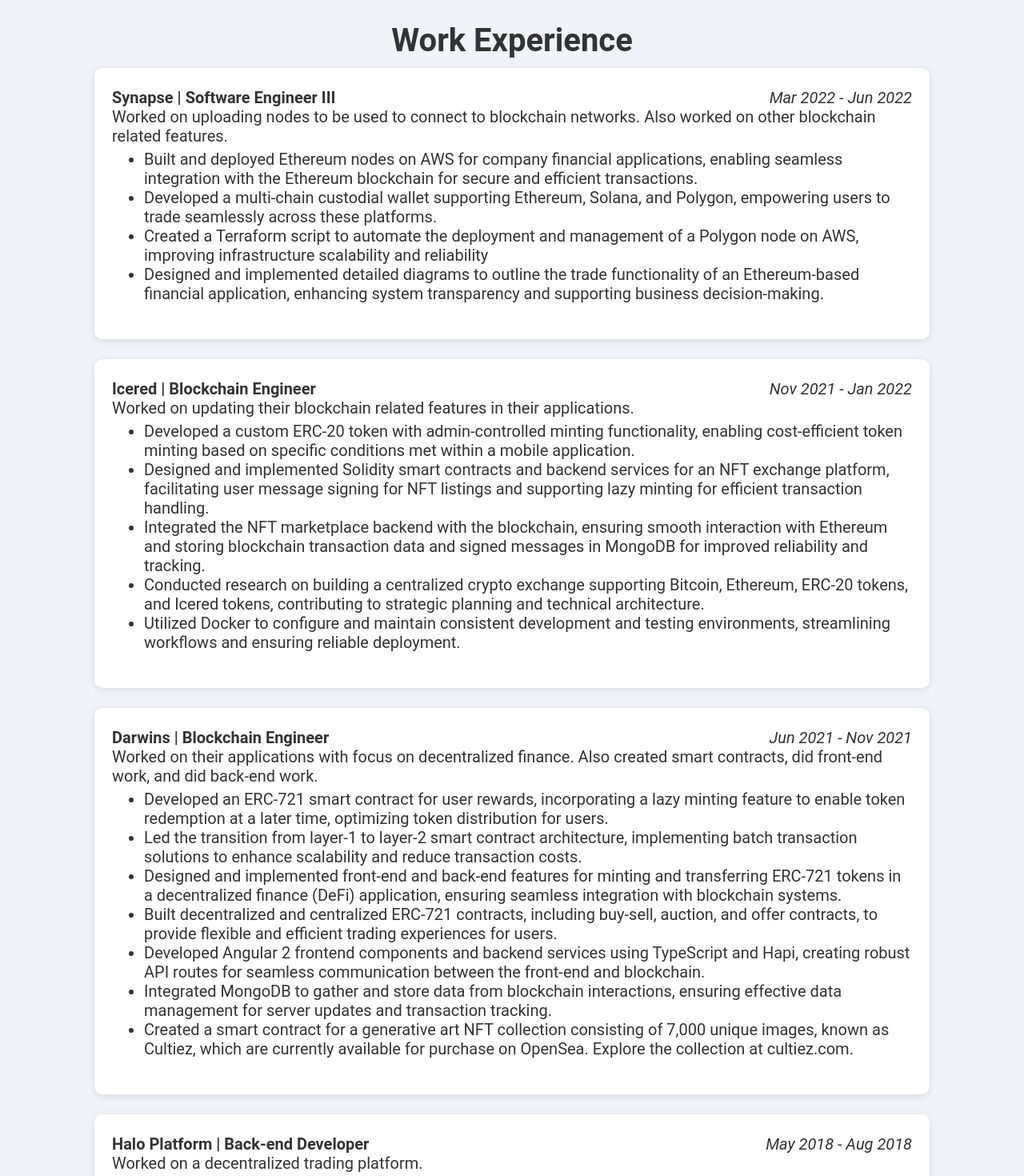
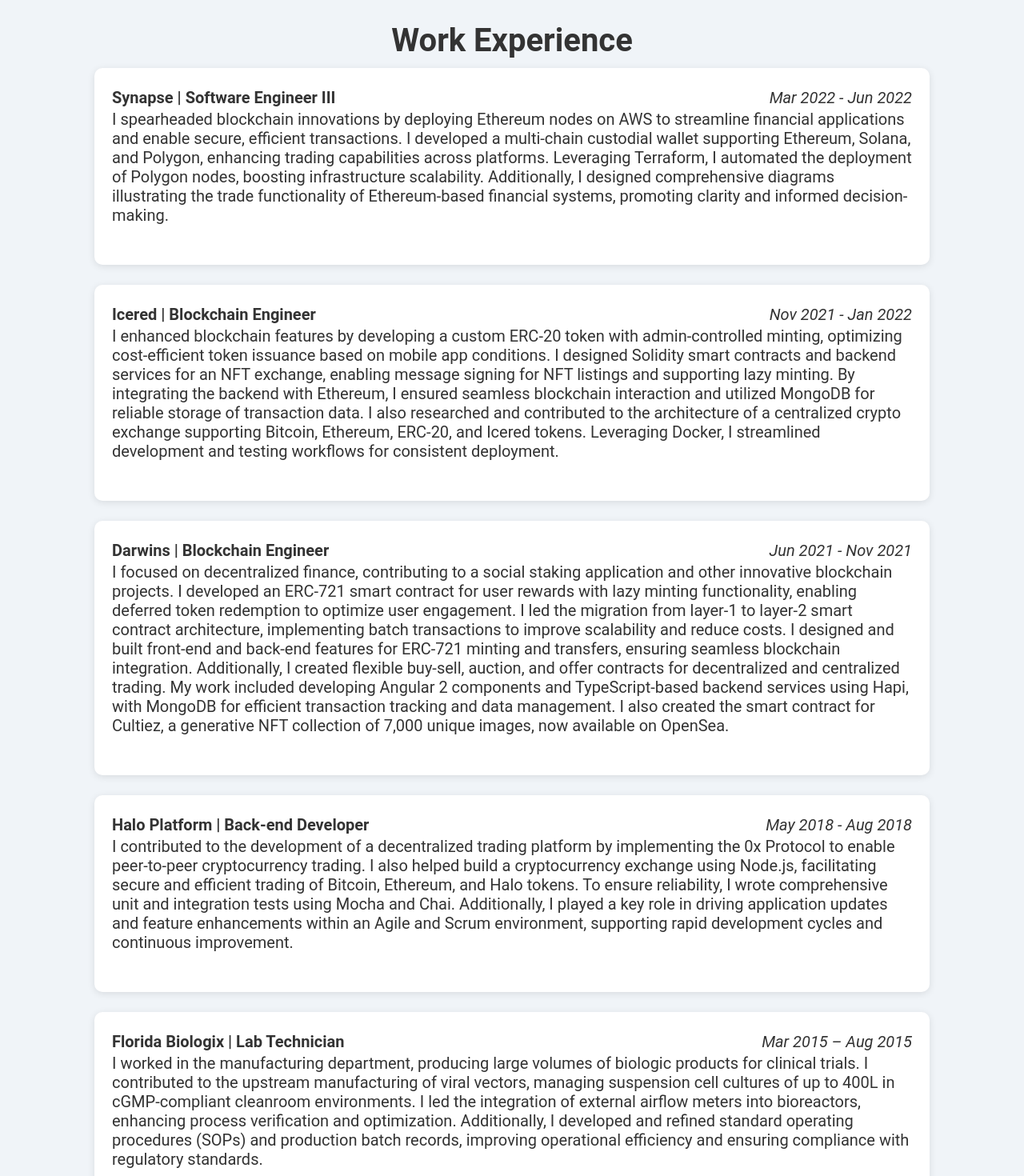
Before and after one commit to zhiwenh/personal-website, a React (Create React App) app in the folder client/: page / in a window 1280 px wide. Shown: the part 7780-9250 px from the top of the page at 80% size. Built offline with nearby package versions, Linux system fonts and the light colour scheme.

Commit message:
Updated website

```diff
--- a/client/src/App.css
+++ b/client/src/App.css
@@ -381,6 +381,7 @@
 .work-experience-company-name-and-dates-worked-wrap {
   display: flex;
   flex-direction: row;
+  margin-bottom: 3px;
 }
 
 .work-experience-company-name {
--- a/client/src/App.js
+++ b/client/src/App.js
@@ -356,63 +356,36 @@
           <WorkExperience
             companyNameAndPosition="Synapse | Software Engineer III"
             datesWorked="Mar 2022 - Jun 2022"
-            companyDescription="Worked on uploading nodes to be used to connect
-            to blockchain networks. Also worked on other blockchain related features."
+            companyDescription="I spearheaded blockchain innovations by deploying Ethereum nodes on AWS to streamline financial applications and enable secure, efficient transactions. I developed a multi-chain custodial wallet supporting Ethereum, Solana, and Polygon, enhancing trading capabilities across platforms. Leveraging Terraform, I automated the deployment of Polygon nodes, boosting infrastructure scalability. Additionally, I designed comprehensive diagrams illustrating the trade functionality of Ethereum-based financial systems, promoting clarity and informed decision-making."
             jobAccomplishments={[
-              'Built and deployed Ethereum nodes on AWS for company financial applications, enabling seamless integration with the Ethereum blockchain for secure and efficient transactions.',
-              'Developed a multi-chain custodial wallet supporting Ethereum, Solana, and Polygon, empowering users to trade seamlessly across these platforms.',
-              'Created a Terraform script to automate the deployment and management of a Polygon node on AWS, improving infrastructure scalability and reliability',
-              'Designed and implemented detailed diagrams to outline the trade functionality of an Ethereum-based financial application, enhancing system transparency and supporting business decision-making.'
             ]}
           />
           <WorkExperience
             companyNameAndPosition="Icered | Blockchain Engineer"
             datesWorked="Nov 2021 - Jan 2022"
-            companyDescription="Worked on updating their blockchain related features
-            in their applications."
+            companyDescription="I enhanced blockchain features by developing a custom ERC-20 token with admin-controlled minting, optimizing cost-efficient token issuance based on mobile app conditions. I designed Solidity smart contracts and backend services for an NFT exchange, enabling message signing for NFT listings and supporting lazy minting. By integrating the backend with Ethereum, I ensured seamless blockchain interaction and utilized MongoDB for reliable storage of transaction data. I also researched and contributed to the architecture of a centralized crypto exchange supporting Bitcoin, Ethereum, ERC-20, and Icered tokens. Leveraging Docker, I streamlined development and testing workflows for consistent deployment."
             jobAccomplishments={[
-              'Developed a custom ERC-20 token with admin-controlled minting functionality, enabling cost-efficient token minting based on specific conditions met within a mobile application.',
-              'Designed and implemented Solidity smart contracts and backend services for an NFT exchange platform, facilitating user message signing for NFT listings and supporting lazy minting for efficient transaction handling.',
-              'Integrated the NFT marketplace backend with the blockchain, ensuring smooth interaction with Ethereum and storing blockchain transaction data and signed messages in MongoDB for improved reliability and tracking.',
-              'Conducted research on building a centralized crypto exchange supporting Bitcoin, Ethereum, ERC-20 tokens, and Icered tokens, contributing to strategic planning and technical architecture.',
-              'Utilized Docker to configure and maintain consistent development and testing environments, streamlining workflows and ensuring reliable deployment.'
             ]}
           />
           <WorkExperience
             companyNameAndPosition="Darwins | Blockchain Engineer"
             datesWorked="Jun 2021 - Nov 2021"
-            companyDescription="Worked on their applications with focus on decentralized
-            finance. Also created smart contracts, did front-end work, and did back-end work."
+            companyDescription="I focused on decentralized finance, contributing to a social staking application and other innovative blockchain projects. I developed an ERC-721 smart contract for user rewards with lazy minting functionality, enabling deferred token redemption to optimize user engagement. I led the migration from layer-1 to layer-2 smart contract architecture, implementing batch transactions to improve scalability and reduce costs. I designed and built front-end and back-end features for ERC-721 minting and transfers, ensuring seamless blockchain integration. Additionally, I created flexible buy-sell, auction, and offer contracts for decentralized and centralized trading. My work included developing Angular 2 components and TypeScript-based backend services using Hapi, with MongoDB for efficient transaction tracking and data management. I also created the smart contract for Cultiez, a generative NFT collection of 7,000 unique images, now available on OpenSea."
             jobAccomplishments={[
-              'Developed an ERC-721 smart contract for user rewards, incorporating a lazy minting feature to enable token redemption at a later time, optimizing token distribution for users.',
-              'Led the transition from layer-1 to layer-2 smart contract architecture, implementing batch transaction solutions to enhance scalability and reduce transaction costs.',
-              'Designed and implemented front-end and back-end features for minting and transferring ERC-721 tokens in a decentralized finance (DeFi) application, ensuring seamless integration with blockchain systems.',
-              'Built decentralized and centralized ERC-721 contracts, including buy-sell, auction, and offer contracts, to provide flexible and efficient trading experiences for users.',
-              'Developed Angular 2 frontend components and backend services using TypeScript and Hapi, creating robust API routes for seamless communication between the front-end and blockchain.',
-              'Integrated MongoDB to gather and store data from blockchain interactions, ensuring effective data management for server updates and transaction tracking.',
-              'Created a smart contract for a generative art NFT collection consisting of 7,000 unique images, known as Cultiez, which are currently available for purchase on OpenSea. Explore the collection at cultiez.com.'
             ]}
           />
           <WorkExperience
             companyNameAndPosition="Halo Platform | Back-end Developer"
             datesWorked="May 2018 - Aug 2018"
-            companyDescription="Worked on a decentralized trading platform."
+            companyDescription="I contributed to the development of a decentralized trading platform by implementing the 0x Protocol to enable peer-to-peer cryptocurrency trading. I also helped build a cryptocurrency exchange using Node.js, facilitating secure and efficient trading of Bitcoin, Ethereum, and Halo tokens. To ensure reliability, I wrote comprehensive unit and integration tests using Mocha and Chai. Additionally, I played a key role in driving application updates and feature enhancements within an Agile and Scrum environment, supporting rapid development cycles and continuous improvement."
             jobAccomplishments={[
-              "Researched and implemented the 0x Protocol to develop a decentralized exchange, enhancing the platform's ability to facilitate peer-to-peer trading of cryptocurrencies.",
-              'Contributed to the development of a cryptocurrency exchange using Node.js, enabling seamless trading of Bitcoin, Ethereum, and Halo tokens with an emphasis on performance and security.',
-              'Created comprehensive unit and integration tests with Mocha and Chai, ensuring the reliability and stability of the exchange’s core functions and processes.',
-              'Led application updates and feature enhancements within an Agile and Scrum environment, driving fast-paced software iterations and continuous improvement.'
             ]}
           />
           <WorkExperience
             companyNameAndPosition="Florida Biologix | Lab Technician"
             datesWorked="Mar 2015 – Aug 2015"
-            companyDescription="Worked in the manufacturing department of the company
-            producing large volumes of biologic products."
+            companyDescription="I worked in the manufacturing department, producing large volumes of biologic products for clinical trials. I contributed to the upstream manufacturing of viral vectors, managing suspension cell cultures of up to 400L in cGMP-compliant cleanroom environments. I led the integration of external airflow meters into bioreactors, enhancing process verification and optimization. Additionally, I developed and refined standard operating procedures (SOPs) and production batch records, improving operational efficiency and ensuring compliance with regulatory standards."
             jobAccomplishments={[
-              'Played a key role in upstream manufacturing of viral vectors for clinical trials, managing processes with up to 400L of suspension cell cultures within cGMP-compliant cleanroom environments.',
-              'Led the integration of external airflow meters into cleanroom bioreactors, ensuring enhanced process verification and optimization during critical production runs.',
-              'Developed and refined standard operating procedures (SOPs) and production batch records for new processes and equipment, driving operational efficiency and compliance with regulatory standards.'
             ]}
           />
         </div>
```
Also changed, not shown: 1 other file (tests, documents, lock files or other folders).
